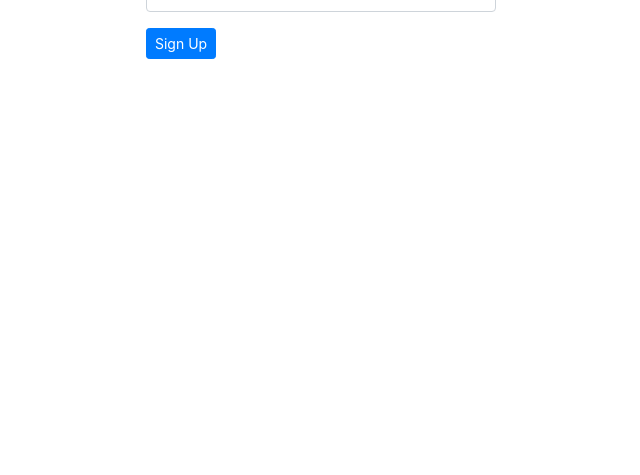
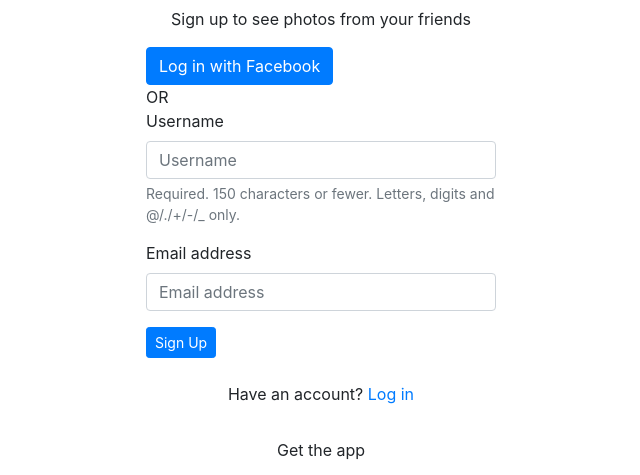
Before and after one commit to layersony/Insta-Clone, a Django app: template instagram/templates/registration/registration_form.html in a window 1280 px wide. Shown: the part 350-825 px from the top of the page, without its empty margins (319-959 px from the left). Before the commit the page ends 409 px from the top, so only its background shows below. Run offline with Django 3.2, Linux system fonts and the light colour scheme; the template is opened without the code that fills it: values that come from a table or form of the project are taken from there, others are empty; some libraries are stand-ins or nearby versions.

Commit message:
registration styling

```diff
--- a/instagram/templates/registration/registration_form.html
+++ b/instagram/templates/registration/registration_form.html
@@ -1,34 +1,43 @@
 {%extends "registration/base.html"%}
 {% load bootstrap4 %}
+{% load static %}
 
 {% block content %}
 <div class="container">
-  <div class="row">
-    <!-- Empty div -->
-    <div class="col-md-4"></div>
-    <div class="col-md-4">
+  <div class="row d-flex flex-column justify-content-center align-items-center">
+    <div class="col-md-4 loginslot2">
       {% if form.errors %}
         <p> Some Information Might be Incorrect </p>
       {% endif %}
-
       <div class="panel panel-default">
-        <div class="panel-heading">
-          <h3 class="text-center">Sign Up</h3>
+        <div class="panel-heading text-center">
+          <img src="{% static 'images/logo.png' %}" alt="" width='85%' class='mt-2 mb-2'>
         </div>
+        <div class='text-center'>
+          <p>Sign up to see photos from your friends</p>
+        </div>
+        <button class='btn btn-primary fb-button'>Log in with Facebook</button>
+        <div class="separator">OR</div>
         <div class="panel-body">
           <form  action="/accounts/register/" method="post">
             {% csrf_token %}
             {% bootstrap_form form %}
             <div class="form-group">
-              <input type="submit" class="btn btn-primary btn-sm" value="Sign Up">
+              <input type="submit" class="btn btn-primary btn-sm login-button" value="Sign Up">
             </div>
             <input type="hidden" name="next" value="{{next}}">
           </form>
         </div>
       </div>
     </div>
-    <!-- empty div -->
-    <div class="col-md-4"></div>
+    <div class="loginslorextra2 mt-2 text-center">
+      <p>Have an account? <a href="/accounts/login">Log in</a></p>
+    </div>
+    <p class="text-center mt-3">Get the app</p>
+    <div class="logingetapp justify-content-center align-items-center text-center ml-md-5 mb-5">
+        <img src="https://www.instagram.com/static/images/appstore-install-badges/badge_android_english-en.png/e9cd846dc748.png" alt="" class='img-fluid getapp'>
+        <img src="https://www.instagram.com/static/images/appstore-install-badges/badge_ios_english-en.png/180ae7a0bcf7.png" alt=""  class='img-fluid getapp'>
+      </div>
   </div>
 </div>
 
```
